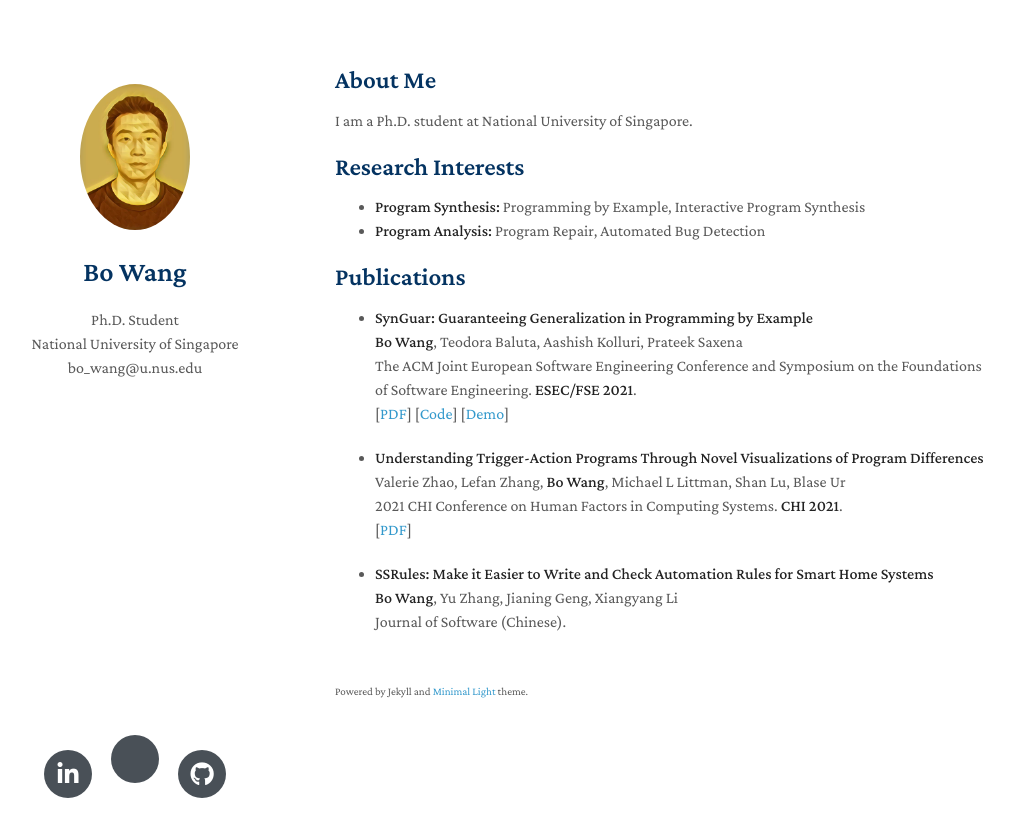
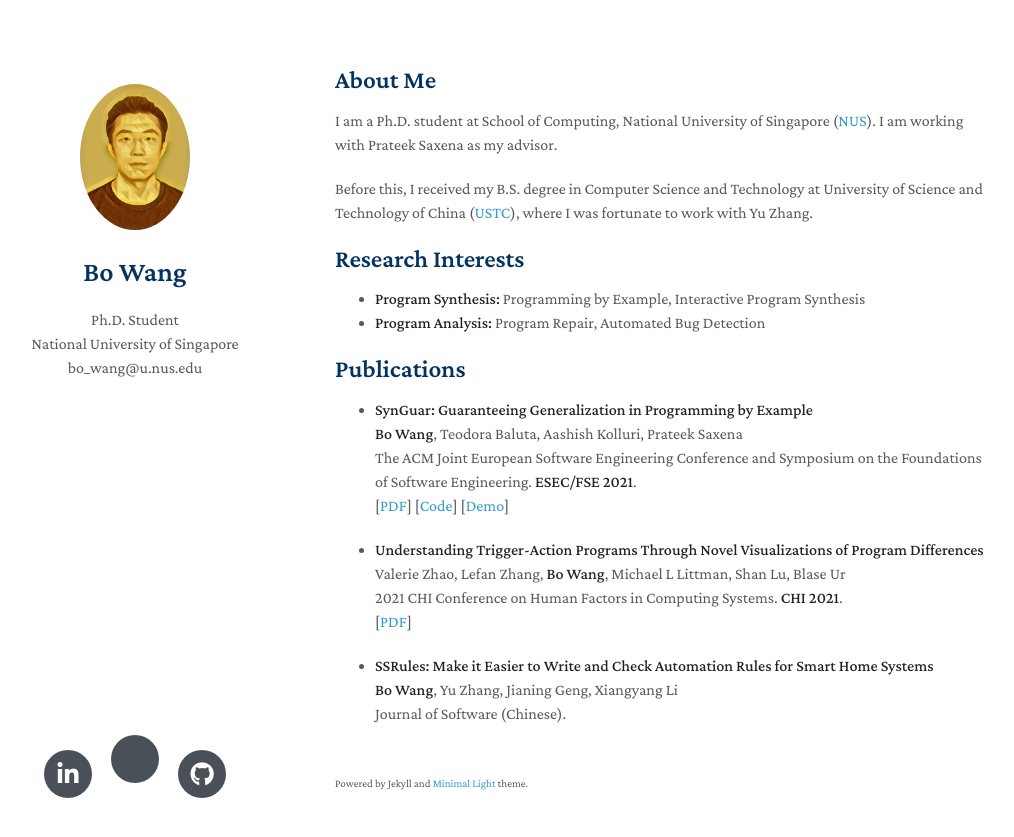
Before and after one commit to HALOCORE/home, a Jekyll site: the page built from index.md, in a window 1280 px wide. Shown: the top 837 px of the page, without its empty margins (135-1149 px from the left). Built offline with Jekyll 4.4.1, drawn with Linux system fonts in a browser that asks for light colours; nearby versions of some CDN libraries; a style sheet for code colours, icons or effects is not loaded.

Commit message:
update homepage

```diff
--- a/_config.yml
+++ b/_config.yml
@@ -10,6 +10,6 @@ avatar: ./assets/img/avatar.png
 # google_analytics: UA-111540567-4
 favicon: ./assets/img/favicon.png
 favicon_dark: ./assets/img/favicon-dark.png
-description: The Minimal Light is a simple and elegant jekyll theme for academic personal homepage.
+description: The homepage of Bo Wang @ SoC, NUS
 # canonical: https://minimal-light.yyliu.net/
 remote_theme: yaoyao-liu/minimal-light
--- a/index.md
+++ b/index.md
@@ -4,7 +4,9 @@ layout: homepage
 
 ## About Me
 
-I am a Ph.D. student at National University of Singapore.
+I am a Ph.D. student at School of Computing, National University of Singapore ([NUS](https://www.nus.edu.sg/)). I am working with Prateek Saxena as my advisor.
+
+Before this, I received my B.S. degree in Computer Science and Technology at University of Science and Technology of China ([USTC](https://en.ustc.edu.cn/)), where I was fortunate to work with Yu Zhang.
 
 ## Research Interests
 
```
